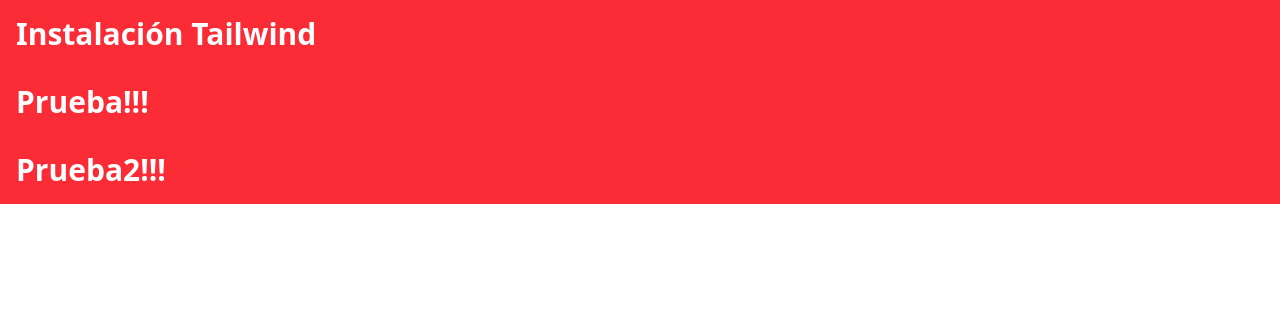
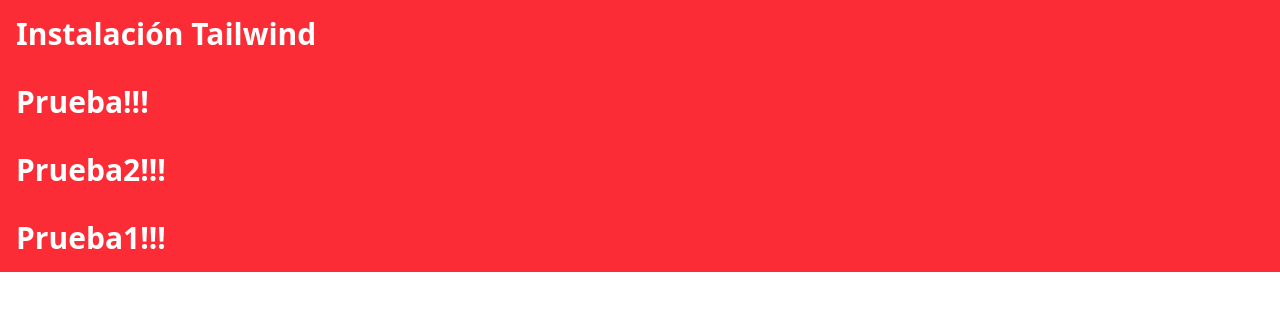
Before and after one commit to allancalero/siteAMT, a website: page index.html in a window 1280 px wide. Drawn offline with Linux system fonts and the light colour scheme.

Commit message:
Update index.html
h1, pueba

```diff
--- a/index.html
+++ b/index.html
@@ -19,5 +19,11 @@
     <h2 class="text-3xl font-bold bg-red-500 text-white p-4">
         Prueba2!!!
     </h2>
+
+
+    <h2 class="text-3xl font-bold bg-red-500 text-white p-4">
+        Prueba1!!!
+    </h2>
+
 </body>
 </html>
```
